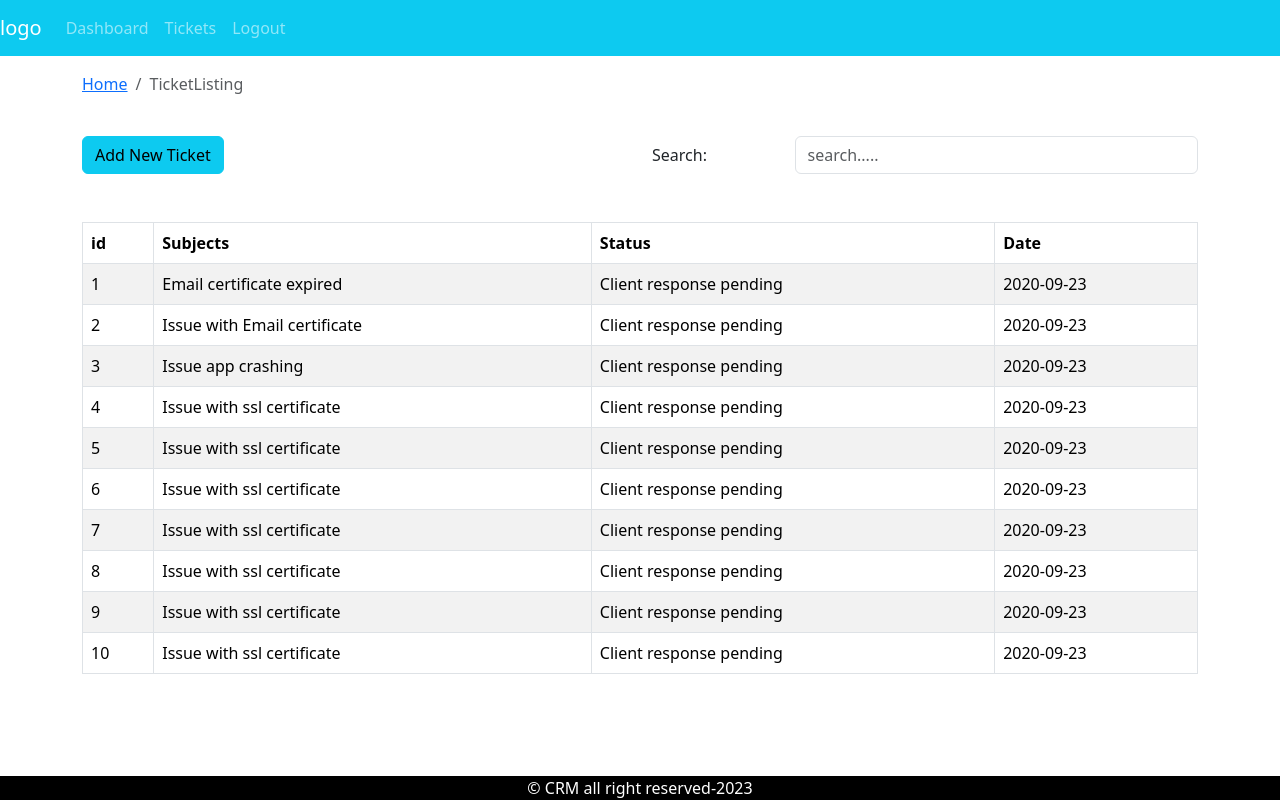
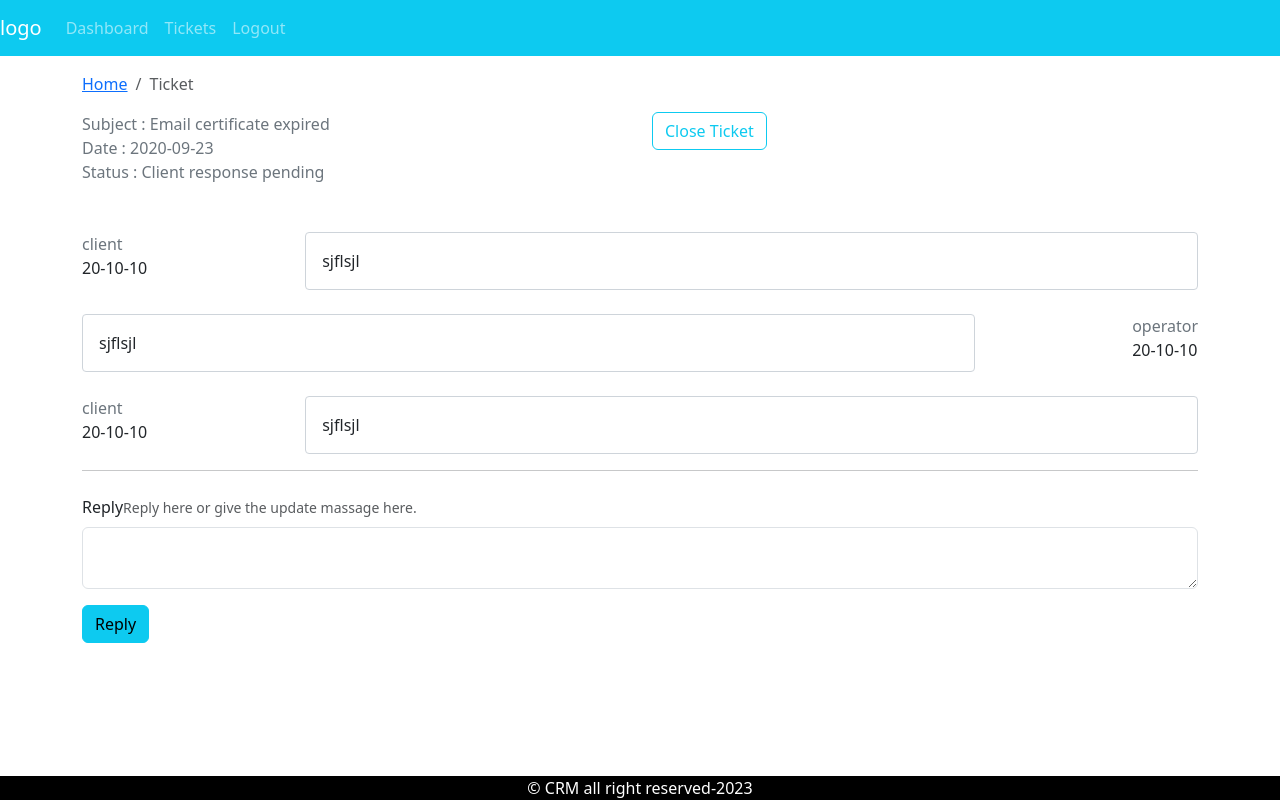
Before and after one commit to tyagiharsh01/crm-frontnend, a React (Create React App) app: page / in a window 1280 px wide. Built offline with nearby package versions, Linux system fonts and the light colour scheme.

Commit message:
Ticket lending page added.

```diff
--- a/src/App.js
+++ b/src/App.js
@@ -5,6 +5,7 @@ import DefaultLayout from './layout/partials/DefaultLayout';
 import Dashboard from "../src/Components/dashboard/Dashboard";
 import AddTicket from './Components/New Ticket/AddTicket';
 import TicketListing from './Components/ticket-tabel/TicketListing';
+import Ticket from './Components/ticket/Ticket';
 
 function App() {
   return (
@@ -12,7 +13,8 @@ function App() {
       <DefaultLayout>
       {/* <Dashboard></Dashboard> */}
       {/* <AddTicket></AddTicket> */}
-      <TicketListing></TicketListing>
+      {/* <TicketListing></TicketListing> */}
+      <Ticket></Ticket>
       </DefaultLayout>
     </div>
   );
--- /dev/null
+++ b/src/Components/massageHistory/MassageHistory.js
@@ -0,0 +1,20 @@
+import React from 'react';
+import "./massageHistory.css";
+
+const MassageHistory = ({msg}) => {
+    return msg.length > 0 ? (
+        msg.map((row, i) => (
+          <div key={i} className='massage-history mt-4'>
+            <div className="send">
+              <div className="sender font-weight-bold text-secondary">{row.messageBy}</div>
+              <div className="date">{row.date}</div>
+            </div>
+            <div className="massage">{row.message}</div>
+          </div>
+        ))
+      ) : (
+        <div>No Chat Available</div>
+      );
+}
+
+export default MassageHistory;
--- /dev/null
+++ b/src/Components/massageHistory/massageHistory.css
@@ -0,0 +1,16 @@
+.massage-history{
+    display: flex;
+    flex-direction: row;
+    justify-content: space-between;
+}
+.massage-history:nth-child(even){
+    display: flex;
+    flex-direction: row-reverse;
+    justify-content: space-between;
+}
+.massage{
+    padding: 1rem;
+    width: 80%;
+    border: 1px solid #ced4da;
+    border-radius: 0.25rem;
+}
--- /dev/null
+++ b/src/Components/ticket/Ticket.js
@@ -0,0 +1,52 @@
+import { React, useState, useEffect } from 'react';
+import { Container, Row, Col, Button } from "react-bootstrap";
+import Pagebreadcrumb from '../breadcrumb/Pagebreadcrumb';
+import tickets from "../../assest/dummy-ticket.json";
+import MassageHisotry from "../massageHistory/MassageHistory";
+import UpdateTicket from '../update-ticket/UpdateTicket';
+
+const ticket = tickets[0];
+const Ticket = () => {
+    const [massage, setMassage] = useState('');
+    useEffect(() => {}, [massage])
+    const handleOnChange = (e) => {
+        setMassage(e.target.value)
+    }
+    const handleOnsubmit =(e)=>{
+        e.preventDefault();
+        alert("Submitted Successfully.")
+    }
+
+    return (
+        <Container>
+            <Row>
+                <Col>
+                    <Pagebreadcrumb page="Ticket" />
+                </Col>
+            </Row>
+            <Row>
+                <Col className="text-weight-bolder text-secondary">
+                    <div className="subject">Subject : {ticket.subject}</div>
+                    <div className="date">Date : {ticket.addedAt}</div>
+                    <div className="status">Status : {ticket.status}</div>
+                </Col>
+                <Col className="text-right">
+                    <Button variant="outline-info">Close Ticket</Button>
+                </Col>
+            </Row>
+            <Row className='mt-4'>
+                <Col >
+                    <MassageHisotry msg={ticket.history}></MassageHisotry>
+                </Col>
+            </Row>
+            <hr />
+            <Row className='mt-4'>
+                <Col >
+                    <UpdateTicket msg={massage} handleOnChange={handleOnChange} handleOnsubmit={handleOnsubmit}></UpdateTicket>
+                </Col>
+            </Row>
+        </Container>
+    );
+}
+
+export default Ticket;
--- /dev/null
+++ b/src/Components/update-ticket/UpdateTicket.js
@@ -0,0 +1,17 @@
+import React from 'react';
+import { Form, Button } from "react-bootstrap";
+
+const UpdateTicket = ({msg,handleOnChange,handleOnsubmit}) => {
+    return (
+        <Form onSubmit={handleOnsubmit}>
+            <Form.Label>Reply</Form.Label>
+            <Form.Text>Reply here or  give the update massage here.</Form.Text>
+            <Form.Control as='textarea' value={msg} onChange={handleOnChange} row="5" name='detail' />
+            <div className="text-right mt-3 mb-3">
+                <Button type='submit' variant='info'>Reply</Button>
+            </div>
+        </Form>
+    );
+}
+
+export default UpdateTicket;
--- a/src/layout/partials/DefaultLayout.js
+++ b/src/layout/partials/DefaultLayout.js
@@ -1,7 +1,7 @@
 import React from 'react';
 import Header from './Header';
 import Footer from './Footer';
-import   Entry     from '../../Components/Entry/Entry'
+//import   Entry     from '../../Components/Entry/Entry'
 
 const DefaultLayout = ({children}) => {
   return (
```
